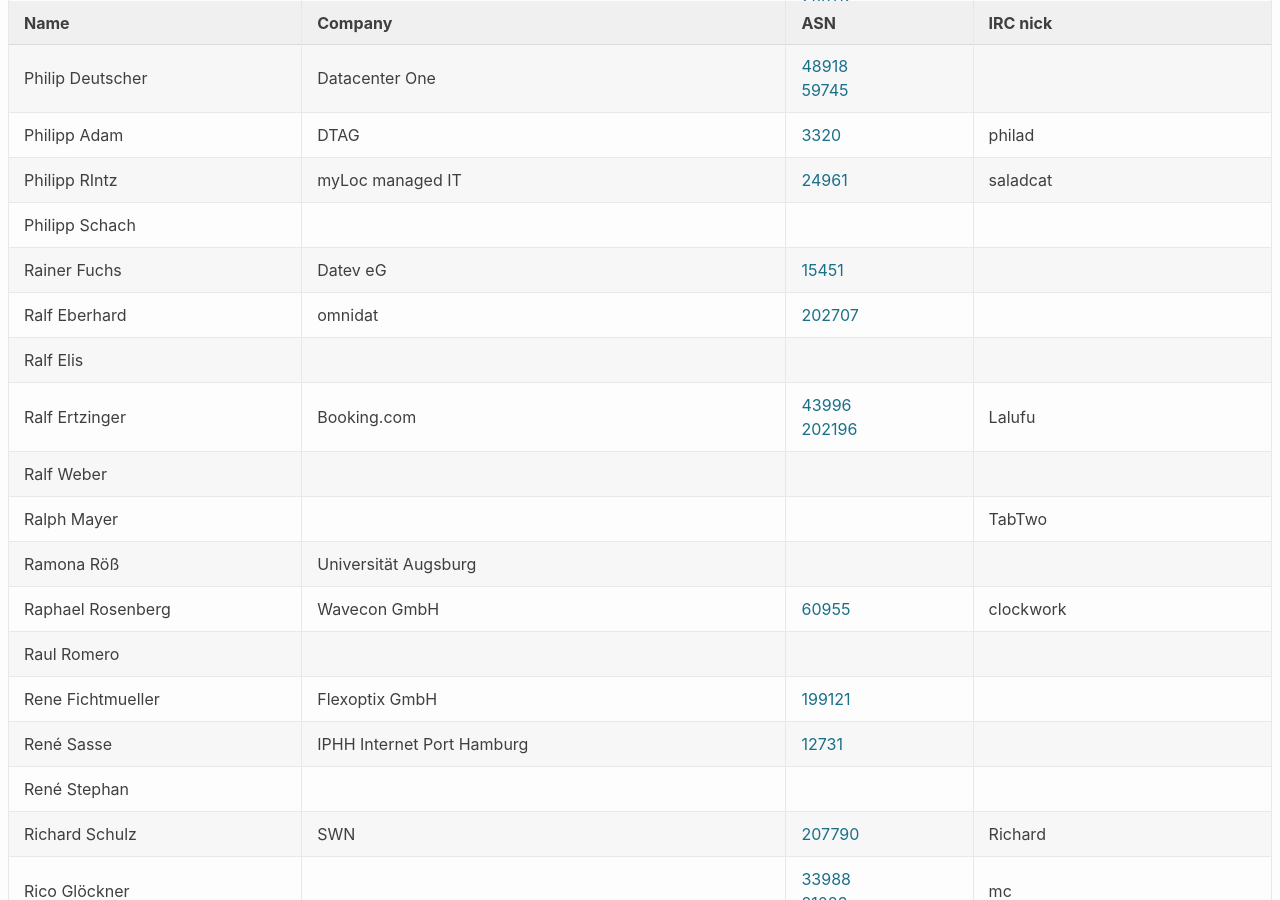
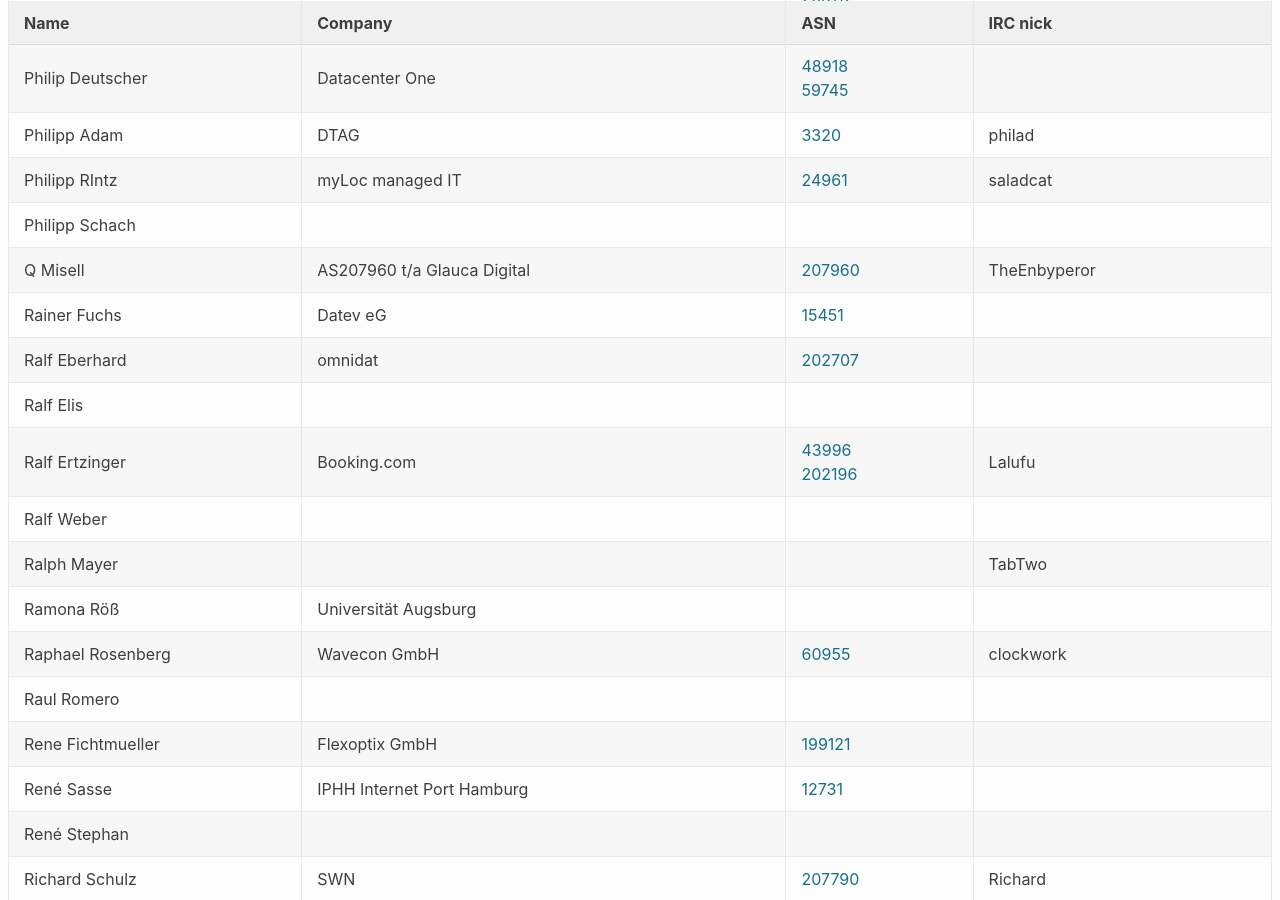
Before and after one commit to denog/pretix-attendeelist, a Jekyll site: the page built from index.markdown, in a window 1280 px wide and 900 px high, scrolled down 15577 px. Built offline with Jekyll 4.4.1, drawn with Linux system fonts in a browser that asks for light colours; some of the changed text lies outside the part shown.

Commit message:
Latest data: Tue Nov  3 23:16:35 UTC 2020

```diff
--- a/_data/attendees.json
+++ b/_data/attendees.json
@@ -2004,6 +2004,12 @@
     "asn": null
   },
   {
+    "name": "Q Misell",
+    "company": "AS207960 t/a Glauca Digital",
+    "irc": "TheEnbyperor",
+    "asn": "207960"
+  },
+  {
     "name": "Rainer Fuchs",
     "company": "Datev eG",
     "irc": null,
@@ -2580,6 +2586,12 @@
     "asn": "AS9145"
   },
   {
+    "name": "Thomas Maurer",
+    "company": "Kapsch BusinessCom",
+    "irc": null,
+    "asn": null
+  },
+  {
     "name": "Thomas Rüter",
     "company": "NFON AG",
     "irc": null,
```
